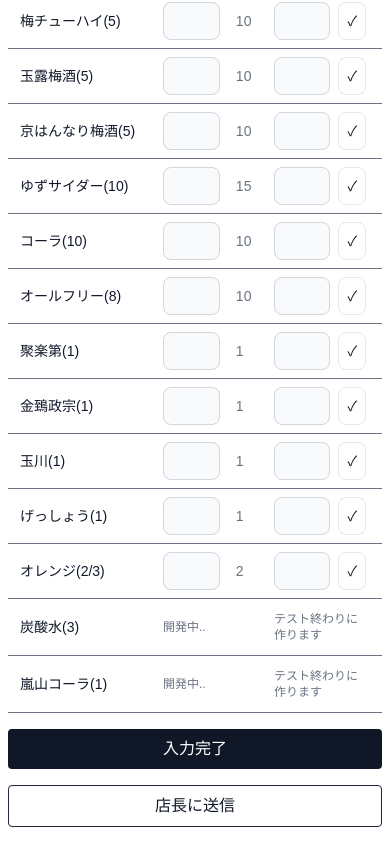
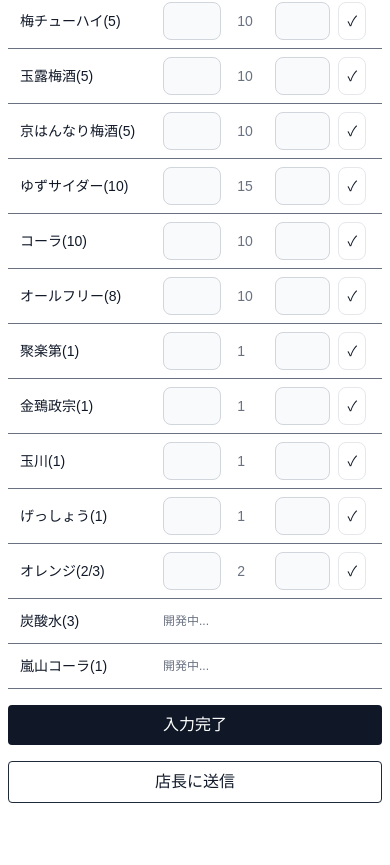
Before and after one commit to wataru-sedev/drink-stock, a Next.js app: page /drink in a window 390 px wide. Shown: the part 464-1329 px from the top of the page. After the commit the page ends 1307 px from the top, so only its background shows below. Built offline with nearby package versions, Linux system fonts and the light colour scheme.

Commit message:
軽微なUIの変更

```diff
--- a/src/app/drink/page.tsx
+++ b/src/app/drink/page.tsx
@@ -134,15 +134,15 @@ export default function Home() {
             })}
             <tr className="bg-white border-b hover:bg-gray-50">
               <td className="text-gray-900 font-medium px-3 py-3 sm:px-6">炭酸水(3)</td>
-              <td className="px-3 py-3 sm:px-6 text-xs">開発中..</td>
+              <td className="px-3 py-3 sm:px-6 text-xs">開発中...</td>
               <td className="px-1 py-3 sm:px-6"></td>
-              <td className="px-4 py-3 sm:px-6 text-xs">テスト終わりに作ります</td>
+              <td className="px-4 py-3 sm:px-6 text-xs"></td>
             </tr>
             <tr className="bg-white border-b hover:bg-gray-50">
               <td className="text-gray-900 font-medium px-3 py-3 sm:px-6">嵐山コーラ(1)</td>
-              <td className="px-3 py-3 sm:px-6 text-xs"> 開発中.. </td>
+              <td className="px-3 py-3 sm:px-6 text-xs">開発中...</td>
               <td className="px-1 py-3 sm:px-6"></td>
-              <td className="px-4 py-3 sm:px-6 text-xs">テスト終わりに作ります</td>
+              <td className="px-4 py-3 sm:px-6 text-xs"></td>
             </tr>
           </tbody>
         </table>
```
